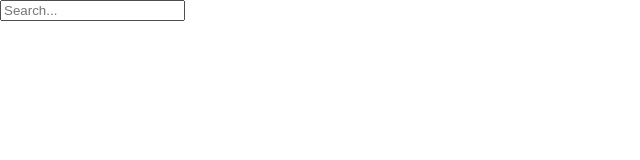
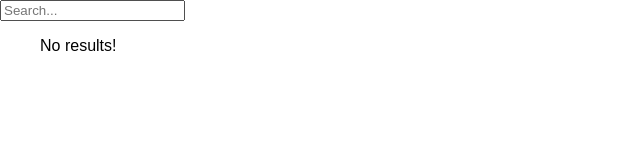
Before and after one commit to wfro/typeahead-extravaganza, a React (Create React App) app: page / in a window 1280 px wide. Shown: the top 160 px of the page, without its empty margins (0-640 px from the left). Built offline with nearby package versions, Linux system fonts and the light colour scheme.

Commit message:
End checkpoint 3

```diff
--- a/src/App.js
+++ b/src/App.js
@@ -42,6 +42,29 @@ class App extends Component {
       });
   }
 
+  isEmpty() {
+    return !this.state.items.length;
+  }
+
+  renderResults() {
+    if (this.isEmpty()) {
+      if (this.state.isLoading) {
+        return <div>Loading...</div>;
+      }
+
+      return <div>No results!</div>;
+    }
+
+    // Using brackets are how we switch between JSX and normal JS
+    // Every jsx element rendered in a loop needs a unique `key` property
+    return this.state.items.map(item => (
+      <li className="item" key={item.id}>
+        <h3>{item.name}</h3>
+        <div>Rating: {item.rating}</div>
+      </li>
+    ));
+  }
+
   // Every component must have a `render` method, which returns either a
   // string or a valid virtual DOM structure
   render() {
@@ -56,14 +79,7 @@ class App extends Component {
           onChange={this.onSearchChange}
         />
         <ul className="search-results">
-          {/* USing brackets are how we switch between JSX and normal JS */}
-          {/* Every jsx element rendered in a loop needs a unique `key` property */}
-          {this.state.items.map(item => (
-            <li className="item" key={item.id}>
-              <h3>{item.name}</h3>
-              <div>Rating: {item.rating}</div>
-            </li>
-          ))}
+          {this.renderResults()}
         </ul>
       </div>
     );
```
